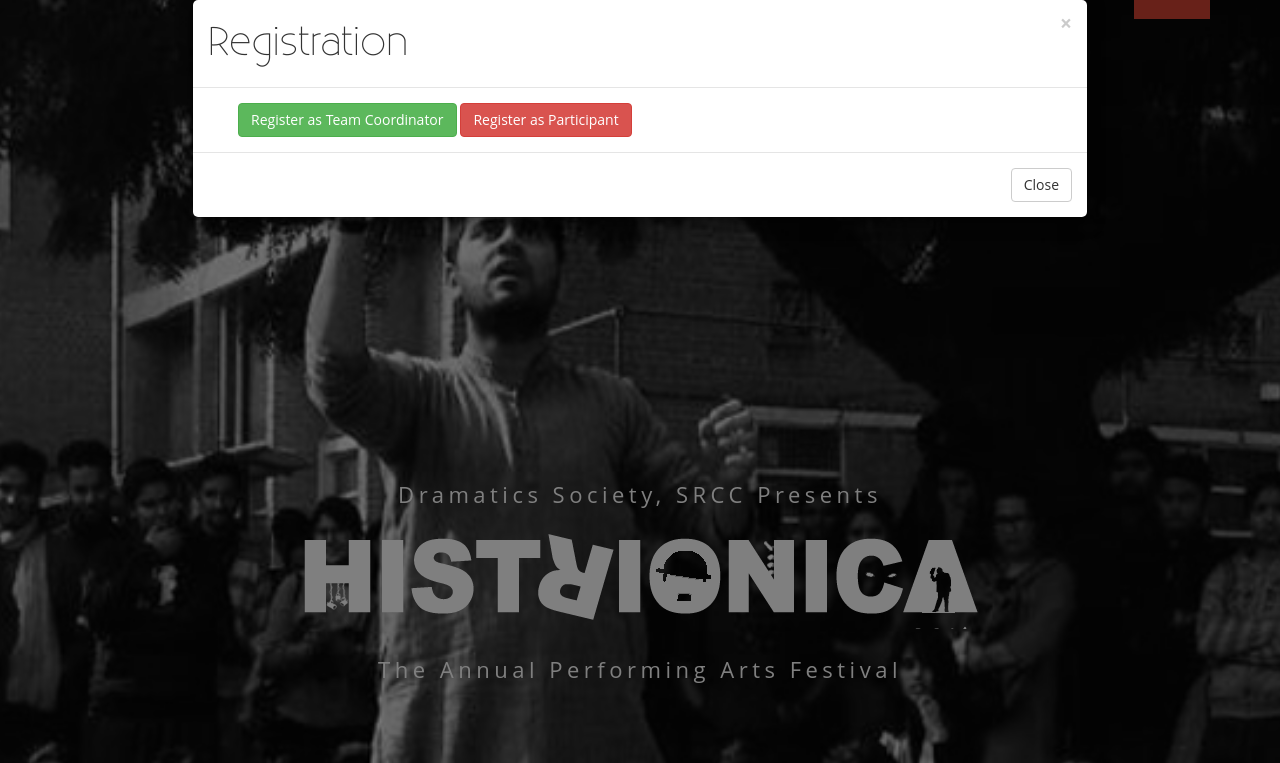
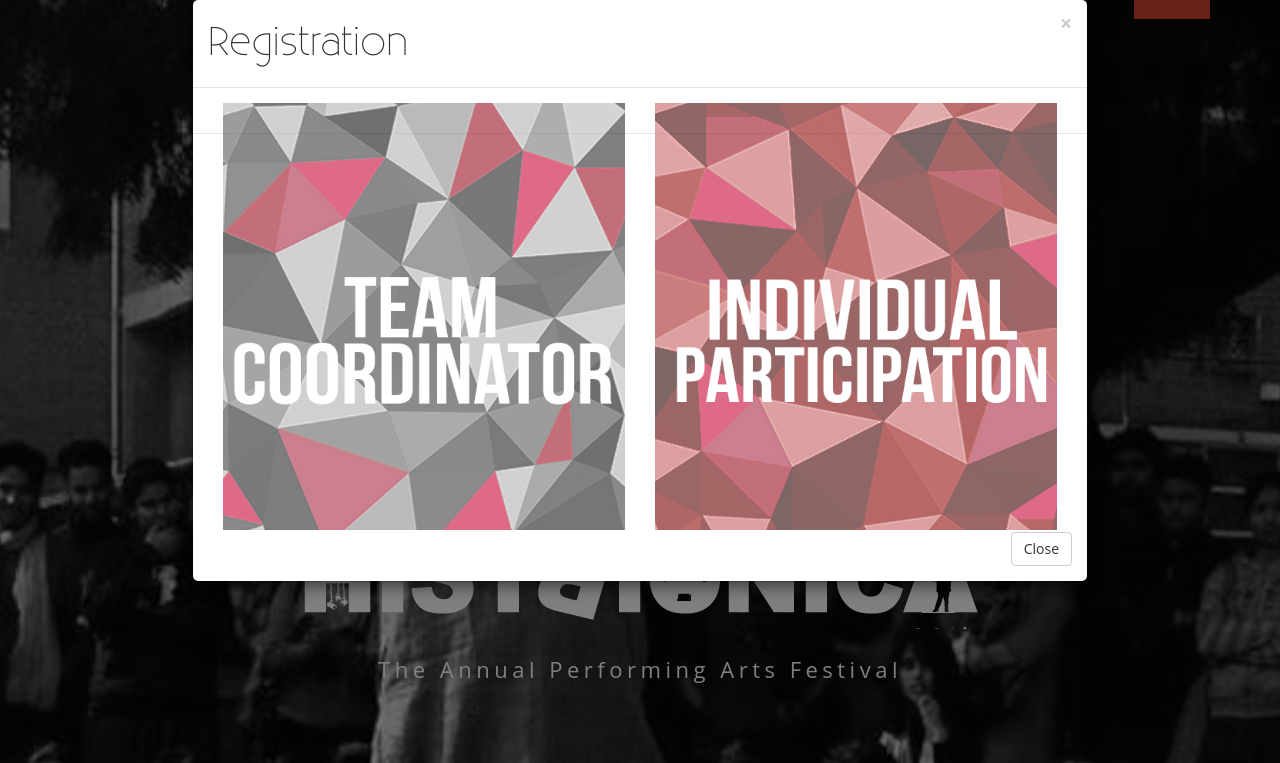
Before and after one commit to MohitS10/Histrionica, a PHP site: page / in a window 1280 px wide, after a click on "REGISTER". Shown: the part 31-794 px from the top of the page. Run offline with PHP 8.4, Linux system fonts and the light colour scheme; some libraries are stand-ins or nearby versions.

Commit message:
Form fix

```diff
--- a/css/style.css
+++ b/css/style.css
@@ -1897,5 +1897,13 @@
   text-align: center;
 }
 
-
+.imgreg{
+  opacity: 0.6;
+  cursor: pointer;
+}
 /**/
+
+.imgreg:hover{
+  opacity: 1;
+  width: 102%;
+}
--- a/index.html
+++ b/index.html
@@ -1541,14 +1541,14 @@
         <h4 class="modal-title" id="myModalLabel">Registration</h4>
       </div>
       <div class="modal-body">
-        <div class="container">
 		 	<div class="form-group">
-			  <div class="col-md-8">
-			    <button id="teamcoord" name="teamcoord" class="btn btn-success" data-toggle="modal" data-target="#teamc">Register as Team Coordinator</button>
-			    <button id="indi" name="indi" class="btn btn-danger" data-toggle="modal" data-target="#ind">Register as Participant</button>
+			  <div class="col-md-6">
+			    <a data-toggle="modal" data-target="#teamc"><img src = "assets/img/woah.jpg" width="100%" class="imgreg" ></a>
+			  </div>
+			  <div class="col-md-6">
+			    <a data-toggle="modal" data-target="#ind"><img src = "assets/img/woah2.jpg" width="100%" class="imgreg"></a>
 			  </div>
 			</div>
-		</div>
       </div>
       <div class="modal-footer">
         <button type="button" class="btn btn-default" data-dismiss="modal">Close</button>
@@ -1696,14 +1696,14 @@
         <h4 class="modal-title" id="myModalLabel">Registration</h4>
       </div>
       <div class="modal-body">
-        <div class="container">
-		  <ul class="nav nav-pills nav-justified">
-		    <li class="active"><a data-toggle="pill" href="#aahvaan">Aahvaan (Street Play)</a></li>
-		    <li><a data-toggle="pill" href="#charades">Charades (Stage Play)</a></li>
-		  </ul>
+
+	  <ul class="nav nav-pills nav-justified">
+		    <li class="active addw"><a data-toggle="pill" href="#aahvaan">Aahvaan (Street Play)</a></li>
+		    <li class="addw"><a data-toggle="pill" href="#charades">Charades (Stage Play)</a></li>
+	</ul><br><br><br>
 		  <div class="tab-content">
 		    <div id="aahvaan" class="tab-pane fade in active">
-		      <h3>Aahvaan</h3>
+
 		      <form class="form-horizontal">
 <fieldset>
 
@@ -1759,7 +1759,7 @@
 
 </div>
 		    <div id="charades" class="tab-pane fade">
-		      <h3>Charades</h3>
+
 		        <form class="form-horizontal">
 <fieldset>
 
@@ -1816,7 +1816,7 @@
 
 		    </div>
 		  </div>
-		</div>
+
       </div>
       <div class="modal-footer">
         <button type="button" class="btn btn-default" data-dismiss="modal">Close</button>
--- a/js/global.js
+++ b/js/global.js
@@ -66,7 +66,6 @@
 		  initialize('map-canvas');}
 
 		initSwiper();
-		$('.isotope-container').isotope({itemSelector: '.item', masonry:{gutter:0,columnWidth:'.grid-sizer'}});
 		if($(window).scrollTop()>0){
 			$('.header').addClass('scrolled');
 		} else {
```
Also changed, not shown: assets/img/woah.jpg (added), assets/img/woah2.jpg (added).
